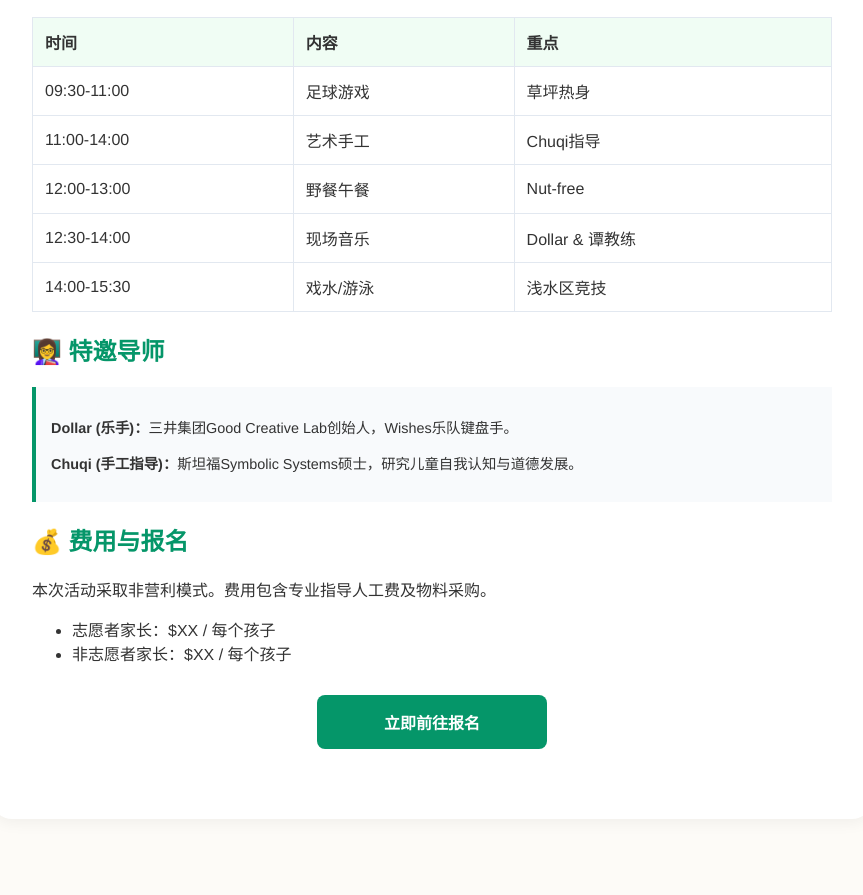
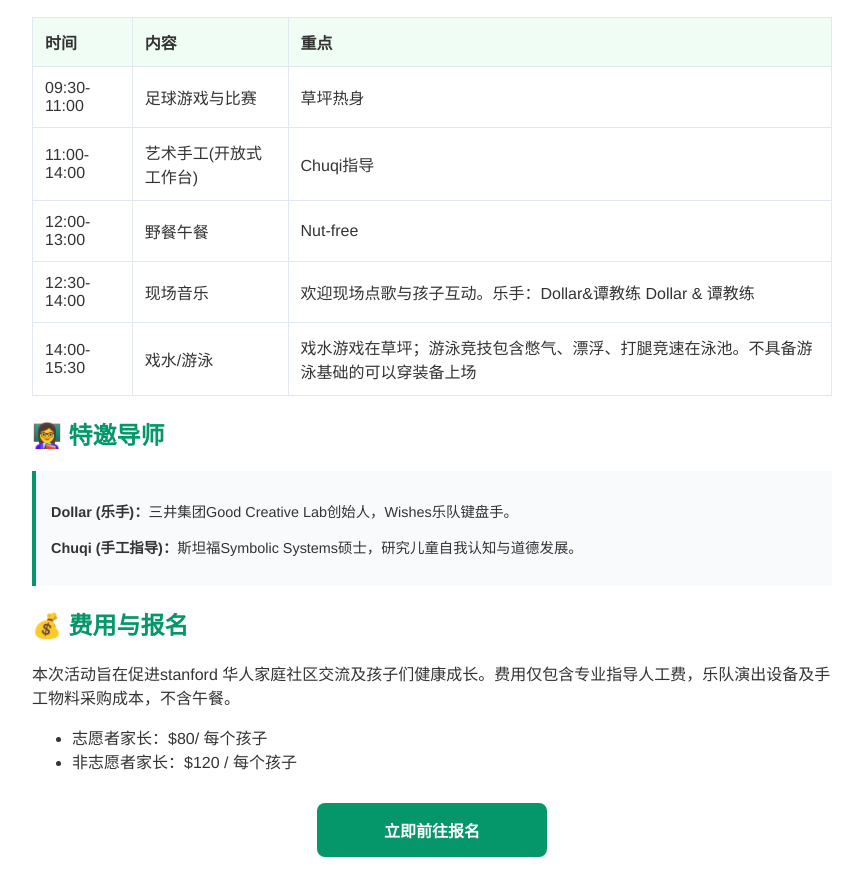
Before and after one commit to xiyuntan/soccer-camping, a plain HTML site: page index.html in a window 1280 px wide. Shown: the part 339-1234 px from the top of the page, without its empty margins (208-1071 px from the left). Before the commit the page ends 1186 px from the top, so only its background shows below. Drawn offline with Linux system fonts and the light colour scheme.

Commit message:
Update index.html

```diff
--- a/index.html
+++ b/index.html
@@ -3,7 +3,7 @@
 <head>
     <meta charset="UTF-8">
     <meta name="viewport" content="width=device-width, initial-scale=1.0">
-    <title>Oak Creek 夏日嘉年华</title>
+    <title>Stanford IM South 夏日嘉年华</title>
     <style>
         body { font-family: 'Helvetica Neue', Arial, sans-serif; background: #fdfbf7; padding: 20px; color: #333; }
         .container { max-width: 800px; margin: 0 auto; background: white; padding: 40px; border-radius: 20px; box-shadow: 0 4px 15px rgba(0,0,0,0.05); }
@@ -18,7 +18,7 @@
 </head>
 <body>
     <div class="container">
-        <h1>Oak Creek 夏日嘉年华</h1>
+        <h1>Stanford IM South 夏日嘉年华</h1>
         <p><strong>日期：</strong>2026年6月5日 | <strong>地点：</strong>Stanford University | <strong>年龄：</strong>5-8岁</p>
 
         <div class="alert-box">
@@ -29,11 +29,13 @@
         <h2>📅 活动流程</h2>
         <table>
             <tr><th>时间</th><th>内容</th><th>重点</th></tr>
-            <tr><td>09:30-11:00</td><td>足球游戏</td><td>草坪热身</td></tr>
-            <tr><td>11:00-14:00</td><td>艺术手工</td><td>Chuqi指导</td></tr>
+            <tr><td>09:30-11:00</td><td>足球游戏与比赛</td><td>草坪热身</td></tr>
+            <tr><td>11:00-14:00</td><td>艺术手工(开放式工作台)</td><td>Chuqi指导</td></tr>
             <tr><td>12:00-13:00</td><td>野餐午餐</td><td>Nut-free</td></tr>
-            <tr><td>12:30-14:00</td><td>现场音乐</td><td>Dollar & 谭教练</td></tr>
-            <tr><td>14:00-15:30</td><td>戏水/游泳</td><td>浅水区竞技</td></tr>
+            <tr><td>12:30-14:00</td><td>现场音乐</td><td>欢迎现场点歌与孩子互动。乐手：Dollar&谭教练
+Dollar & 谭教练</td></tr>
+            <tr><td>14:00-15:30</td><td>戏水/游泳</td><td>戏水游戏在草坪；游泳竞技包含憋气、漂浮、打腿竞速在泳池。不具备游泳基础的可以穿装备上场
+</td></tr>
         </table>
 
         <h2>👩‍🏫 特邀导师</h2>
@@ -43,13 +45,13 @@
         </div>
 
         <h2>💰 费用与报名</h2>
-        <p>本次活动采取非营利模式。费用包含专业指导人工费及物料采购。</p>
+        <p>本次活动旨在促进stanford 华人家庭社区交流及孩子们健康成长。费用仅包含专业指导人工费，乐队演出设备及手工物料采购成本，不含午餐。</p>
         <ul>
-            <li>志愿者家长：$XX / 每个孩子</li>
-            <li>非志愿者家长：$XX / 每个孩子</li>
+            <li>志愿者家长：$80/ 每个孩子</li>
+            <li>非志愿者家长：$120 / 每个孩子</li>
         </ul>
 
-        <a href="【在此处粘贴您的 Google Form 链接】" class="cta-button">立即前往报名</a>
+        <a href="https://forms.gle/qyeUGWuFLqT7CSaj7" class="cta-button">立即前往报名</a>
     </div>
 </body>
 </html>
```
